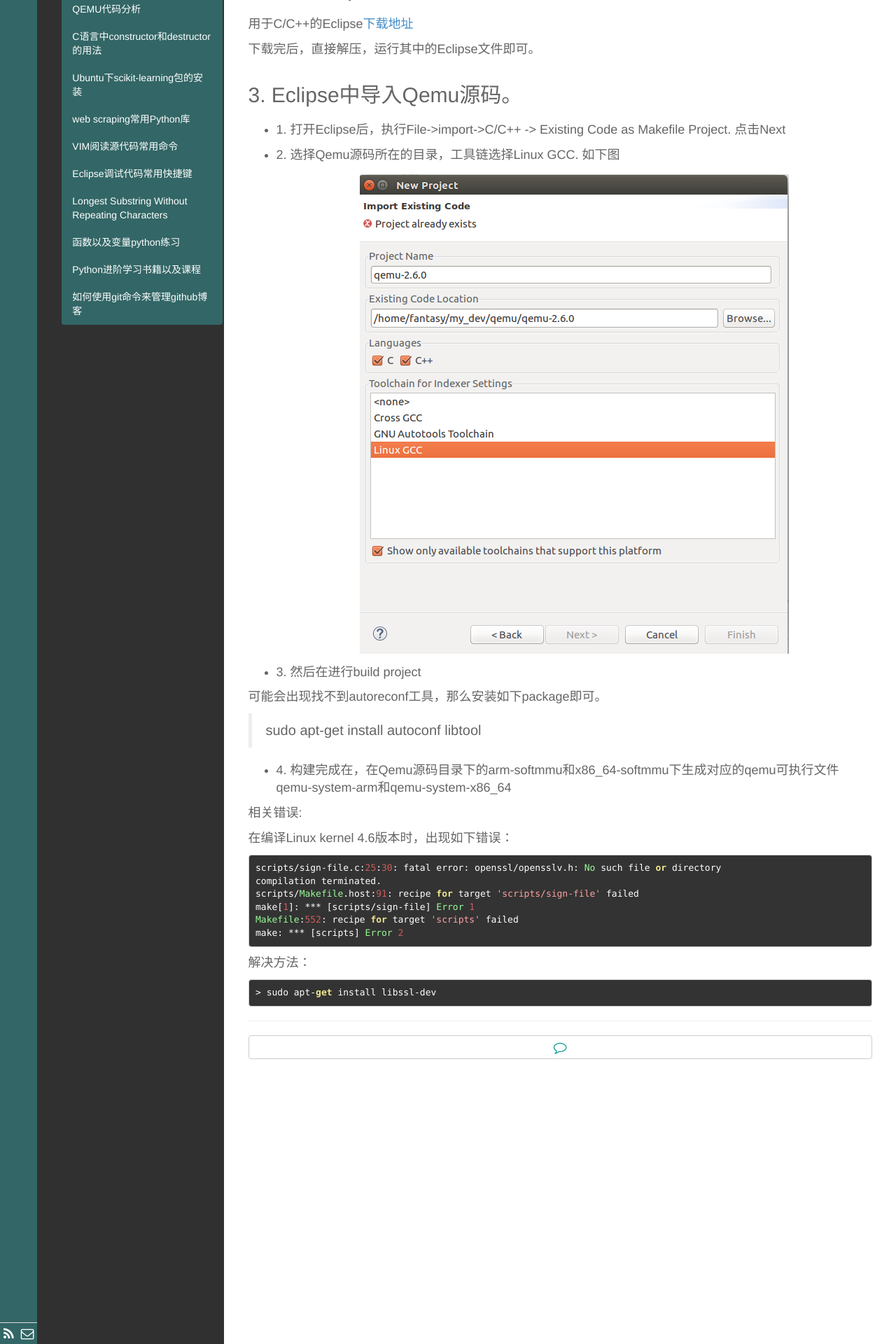
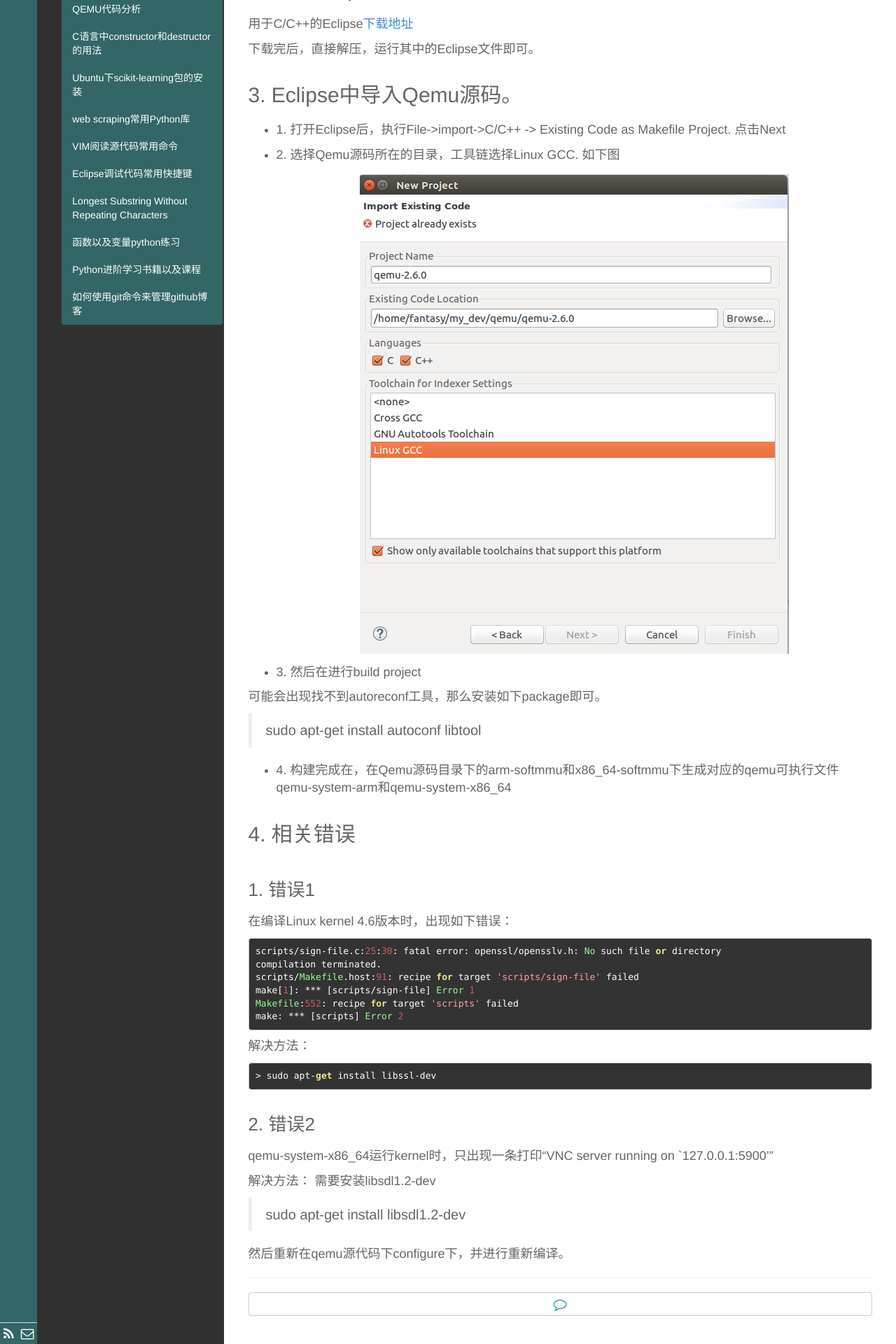
Before and after one commit to wuxiaoer/wuxiaoer.github.io, a Jekyll site: the page built from _posts/Tech/2016-06-05-Using_eclipse_to_debug_qemu.md, in a window 1280 px wide. Shown: the part 653-2573 px from the top of the page at 70% size. Built offline with Jekyll 4.4.1, drawn with Linux system fonts in a browser that asks for light colours; Markdown is read by kramdown in place of the engine named in the settings.

Commit message:
modify the special characters

````diff
--- a/_posts/Tech/2016-06-05-Using_eclipse_to_debug_qemu.md
+++ b/_posts/Tech/2016-06-05-Using_eclipse_to_debug_qemu.md
@@ -54,9 +54,12 @@ description:
 - 4\. 构建完成在，在Qemu源码目录下的arm-softmmu和x86\_64-softmmu下生成对应的qemu可执行文件qemu-system-arm和qemu-system-x86\_64
 
 
-相关错误:
+## 4\. 相关错误
+
+### 1\. 错误1
 
 在编译Linux kernel 4.6版本时，出现如下错误：
+
 ```
 scripts/sign-file.c:25:30: fatal error: openssl/opensslv.h: No such file or directory
 compilation terminated.
@@ -67,6 +70,18 @@ make: *** [scripts] Error 2
 ```
 
 解决方法：
+
 ```
 > sudo apt-get install libssl-dev
 ```
+
+### 2\. 错误2
+
+qemu-system-x86\_64运行kernel时，只出现一条打印“VNC server running on `127.0.0.1:5900’”
+
+解决方法：
+需要安装libsdl1.2-dev
+
+> sudo apt-get install libsdl1.2-dev
+
+然后重新在qemu源代码下configure下，并进行重新编译。
````
